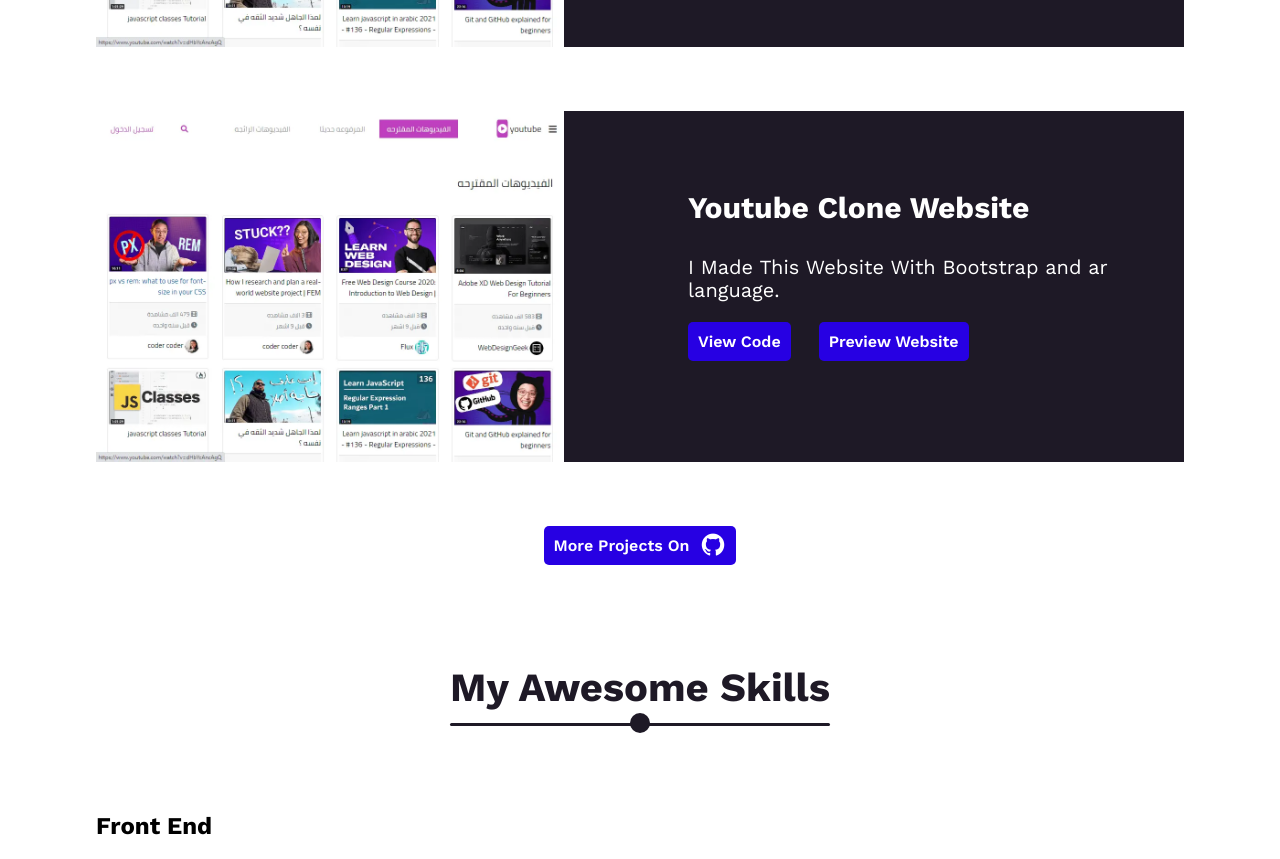
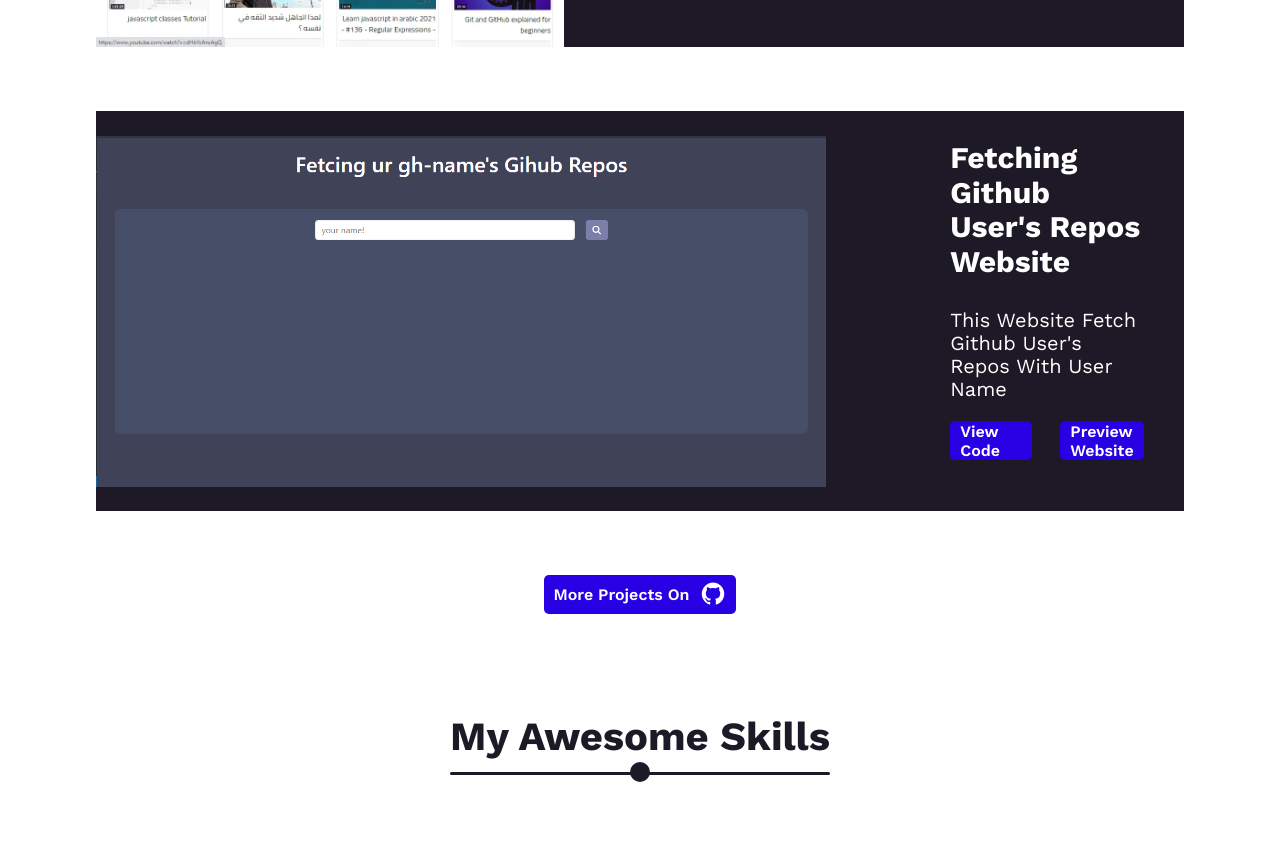
Before and after one commit to mohamed-montaser1/my_awesome_portfolio, a website built with webpack: page src/index.html in a window 1280 px wide. Shown: the part 5312-6171 px from the top of the page. Built offline with nearby package versions, Linux system fonts and the light colour scheme.

Commit message:
add fetching github users to work section

```diff
--- a/src/index.html
+++ b/src/index.html
@@ -389,13 +389,15 @@
         <div class="work__website-card">
           <img
             class="website-card__image"
-            src="./images/projects/youtube.webp"
-            alt="youtube clone website"
+            src="./images/projects/fetch-github-repos.png"
+            alt="fetching_github_users_repository"
           />
           <div class="website-card__info">
-            <h3 class="website-card__title">Youtube Clone Website</h3>
+            <h3 class="website-card__title">
+              Fetching Github User's Repos Website
+            </h3>
             <p class="website-card__desc">
-              I Made This Website With Bootstrap and ar language.
+              This Website Fetch Github User's Repos With User Name
             </p>
             <div class="website-card__preview-buttons">
               <a
```
Also changed, not shown: dist/e175b35fe4d66f1f86eb.png (added), dist/index.html, src/images/projects/fetch-github-repos.png (added).
